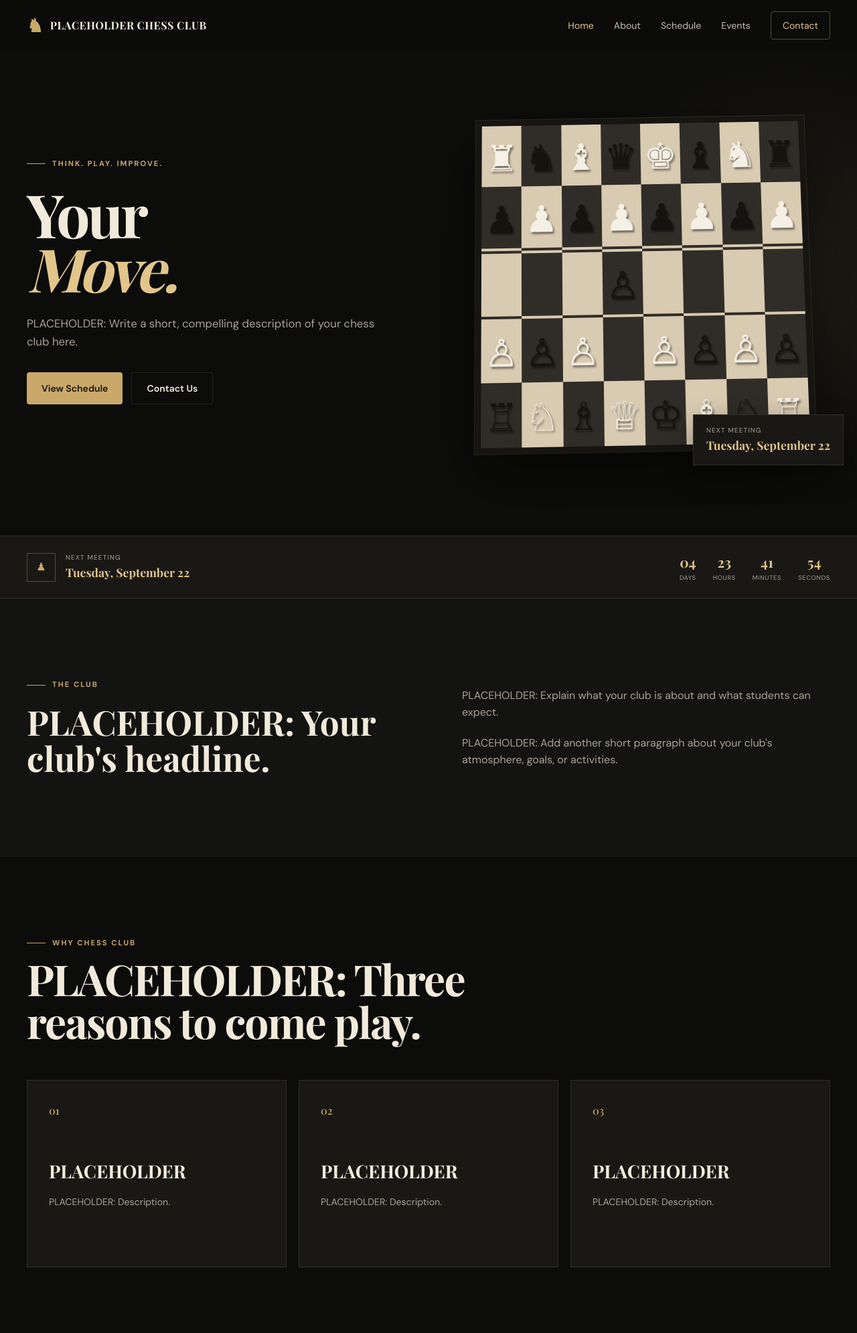
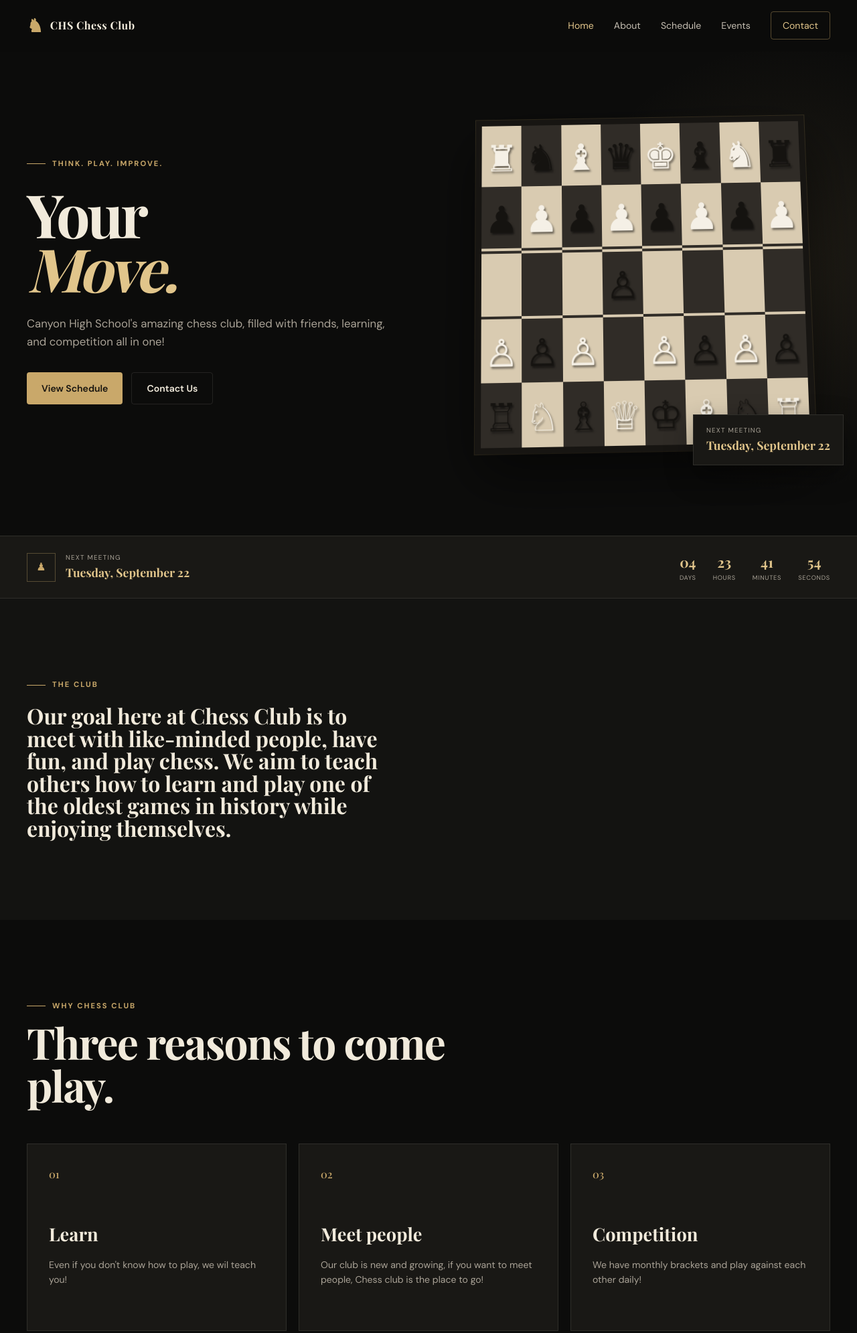
Before and after one commit to rbehar1360-dotcom/CHSChessClub, a plain HTML site: page index.html in a window 1280 px wide. Shown: the top 1991 px of the page at 67% size. Drawn offline with nearby package versions, Linux system fonts and the light colour scheme.

Commit message:
added fill ins

```diff
--- a/css/style.css
+++ b/css/style.css
@@ -23,6 +23,10 @@ button { font: inherit; }
     position: fixed; inset: 0 0 auto 0; z-index: 100;
     background: rgba(12,12,11,.78); backdrop-filter: blur(18px);
     border-bottom: 1px solid transparent; transition: .3s;
+}
+
+#Goalh2 {
+    font-size: xx-large;
 }
 .navbar.scrolled { border-color: var(--border); }
 .nav-inner { height: 76px; display: flex; align-items: center; justify-content: space-between; }
--- a/index.html
+++ b/index.html
@@ -13,7 +13,7 @@
 <body>
     <nav class="navbar">
         <div class="container nav-inner">
-            <a href="index.html" class="logo"><span>♞</span> PLACEHOLDER CHESS CLUB</a>
+            <a href="index.html" class="logo"><span>♞</span> CHS Chess Club</a>
             <div class="nav-links">
                 <a class="active" href="index.html">Home</a>
                 <a href="about.html">About</a>
@@ -31,7 +31,7 @@
                 <div class="hero-content reveal">
                     <div class="eyebrow">Think. Play. Improve.</div>
                     <h1>Your <span>Move.</span></h1>
-                    <p>PLACEHOLDER: Write a short, compelling description of your chess club here.</p>
+                    <p>Canyon High School's amazing chess club, filled with friends, learning, and competition all in one!</p>
                     <div class="hero-buttons">
                         <a href="schedule.html" class="btn btn-primary">View Schedule</a>
                         <a href="contact.html" class="btn btn-secondary">Contact Us</a>
@@ -73,12 +73,9 @@
             <div class="container two-column">
                 <div class="reveal">
                     <div class="eyebrow">The Club</div>
-                    <h2>PLACEHOLDER: Your club's headline.</h2>
+                    <h2 id="Goalh2">Our goal here at Chess Club is to meet with like-minded people, have fun, and play chess. We aim to teach others how to learn and play one of the oldest games in history while enjoying themselves.</h2>
                 </div>
-                <div class="muted reveal">
-                    <p>PLACEHOLDER: Explain what your club is about and what students can expect.</p>
-                    <p>PLACEHOLDER: Add another short paragraph about your club's atmosphere, goals, or activities.</p>
-                </div>
+
             </div>
         </section>
 
@@ -86,12 +83,12 @@
             <div class="container">
                 <div class="section-heading reveal">
                     <div class="eyebrow">Why Chess Club</div>
-                    <h2>PLACEHOLDER: Three reasons to come play.</h2>
+                    <h2>Three reasons to come play.</h2>
                 </div>
                 <div class="cards">
-                    <article class="card reveal"><span>01</span><h3>PLACEHOLDER</h3><p>PLACEHOLDER: Description.</p></article>
-                    <article class="card reveal"><span>02</span><h3>PLACEHOLDER</h3><p>PLACEHOLDER: Description.</p></article>
-                    <article class="card reveal"><span>03</span><h3>PLACEHOLDER</h3><p>PLACEHOLDER: Description.</p></article>
+                    <article class="card reveal"><span>01</span><h3>Learn</h3><p>Even if you don't know how to play, we wil teach you!</p></article>
+                    <article class="card reveal"><span>02</span><h3>Meet people</h3><p>Our club is new and growing, if you want to meet people, Chess club is the place to go!</p></article>
+                    <article class="card reveal"><span>03</span><h3>Competition</h3><p>We have monthly brackets and play against each other daily!</p></article>
                 </div>
             </div>
         </section>
@@ -99,8 +96,8 @@
         <section class="quote-section">
             <div class="container reveal">
                 <div class="quote-piece">♛</div>
-                <blockquote>PLACEHOLDER: Add a short chess quote.</blockquote>
-                <p>PLACEHOLDER: Attribution</p>
+                <blockquote>"The beauty of the move lies not in its appearence but in the thought behind it"</blockquote>
+                <p>- Aoron Nimzowtisch</p>
             </div>
         </section>
 
@@ -108,7 +105,7 @@
             <div class="container reveal">
                 <div class="eyebrow">Get Involved</div>
                 <h2>Have a question?</h2>
-                <p>PLACEHOLDER: Tell visitors how to reach your club.</p>
+                <p>How to contact us!</p>
                 <a href="contact.html" class="btn btn-primary">Contact the Club</a>
             </div>
         </section>
@@ -116,9 +113,9 @@
 
     <footer>
         <div class="container footer-inner">
-            <div class="footer-logo">♞ PLACEHOLDER CHESS CLUB</div>
-            <p>PLACEHOLDER: School / Organization</p>
-            <p>© 2026 PLACEHOLDER</p>
+            <div class="footer-logo">CHS Chess Club</div>
+            <p>Canyon High School</p>
+            <p>© 2026 CHS Chess Club</p>
         </div>
     </footer>
     <script src="js/main.js"></script>
```
Also changed, not shown: about.html (+2 -2 lines).
